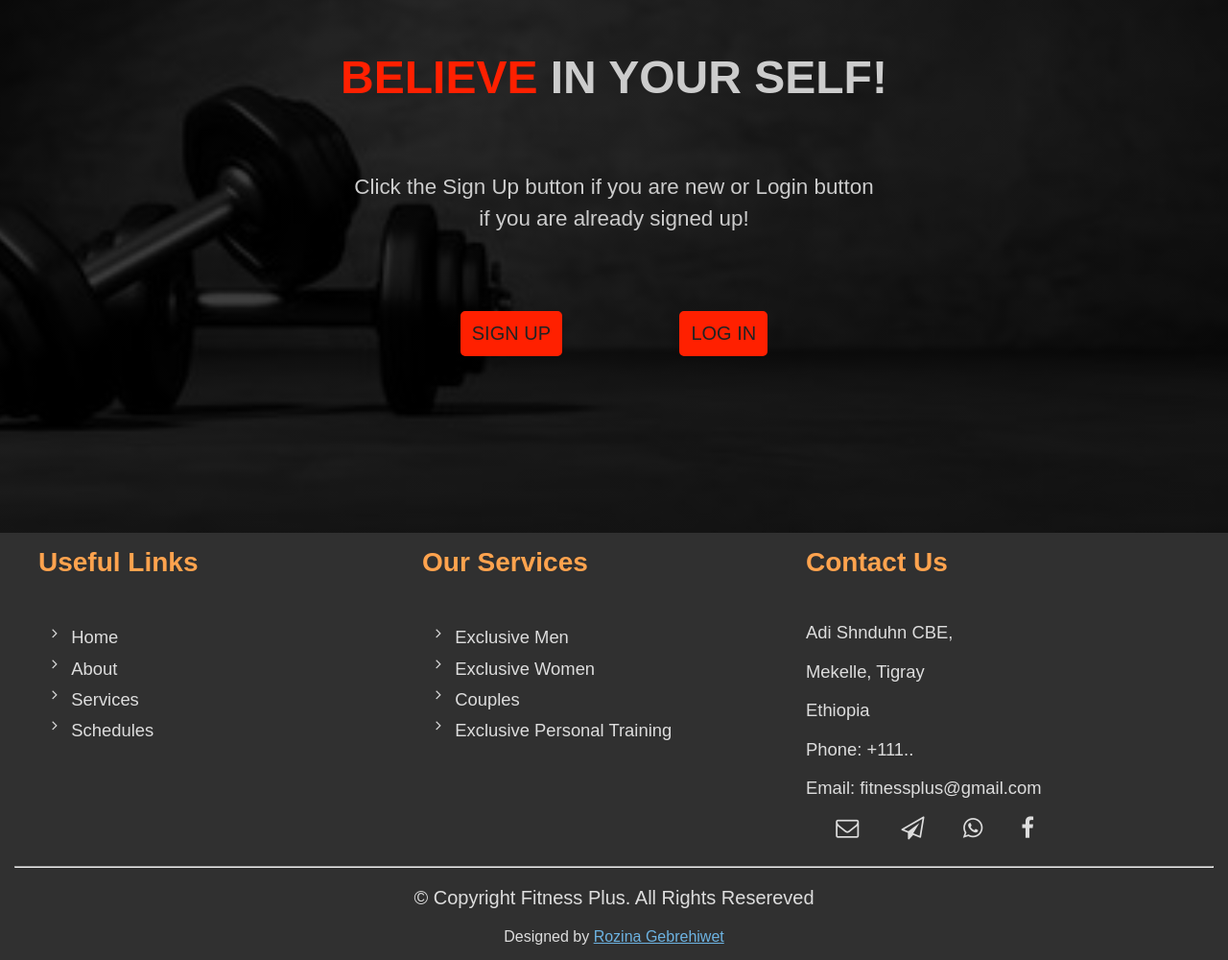
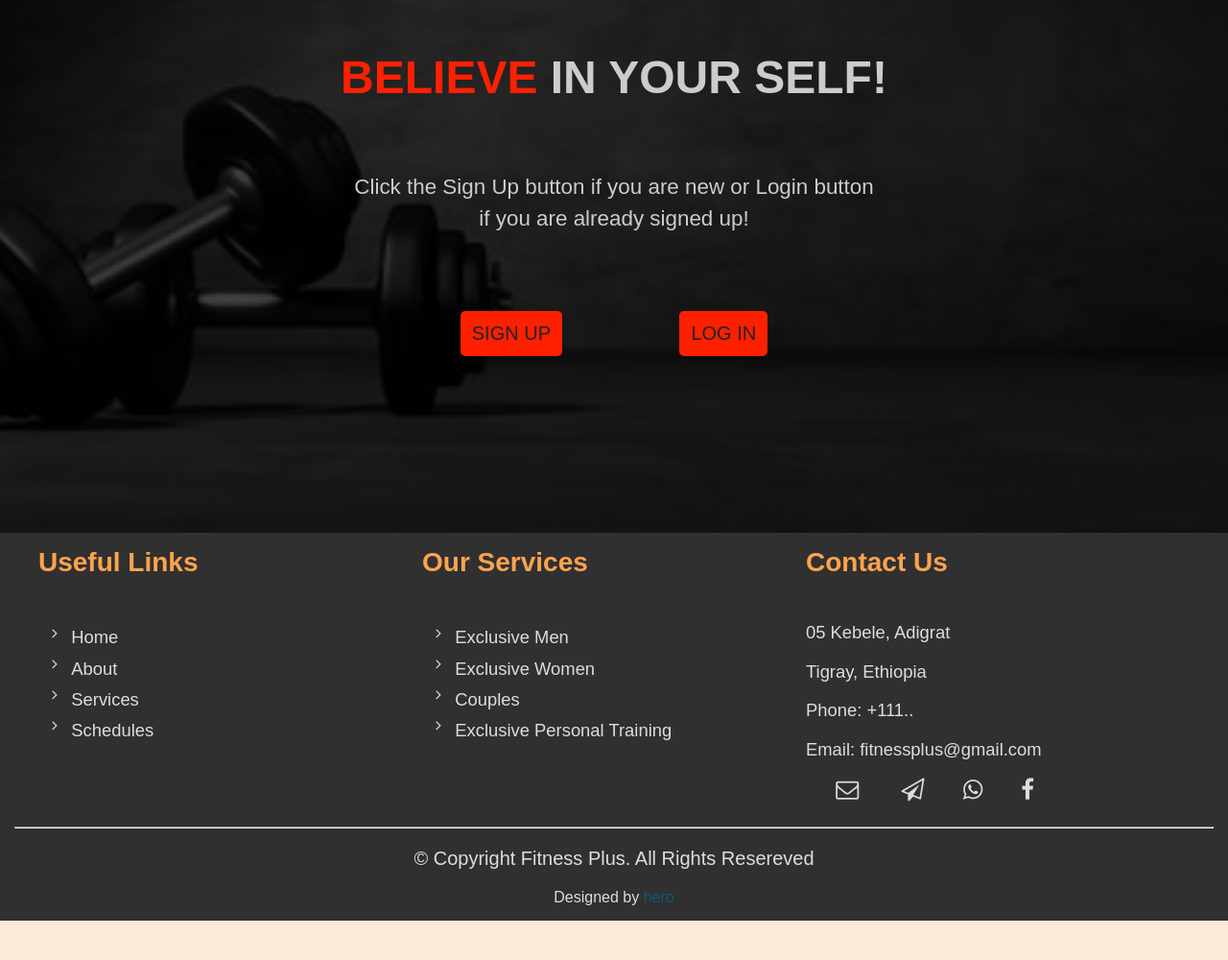
Before and after one commit to Rozinagebrehiwet/Fitness-, a plain HTML site: page Fitness-plus/index.html in a window 1280 px wide. Shown: the part 1917-2917 px from the top of the page at 96% size. After the commit the page ends 2876 px from the top, so only its background shows below. Drawn offline with Linux system fonts and the light colour scheme.

Commit message:
updated the style and the contents

```diff
--- a/Fitness-plus/css/aboutstyle.css
+++ b/Fitness-plus/css/aboutstyle.css
@@ -210,12 +210,13 @@ body {
 #designer {
     font-size: 1rem;
     text-align: center;
-    text-decoration: none;
     color: #ddd;
 }
 
 #designer a {
-    color: #6db3e2;
+    color: #0b5b77;
+    text-decoration: none;
+
 }
 
 #designer>a:hover,
--- a/Fitness-plus/css/homestyle.css
+++ b/Fitness-plus/css/homestyle.css
@@ -290,12 +290,12 @@ h1 span sup sup{
 #designer {
     font-size: 1rem;
     text-align: center;
-    text-decoration: none;
     color: #ddd;
 }
 
 #designer a {
-    color: #6db3e2;
+    color: #0b5b77;
+    text-decoration: none;
 }
 
 #designer>a:hover,
--- a/Fitness-plus/css/indexstyle.css
+++ b/Fitness-plus/css/indexstyle.css
@@ -204,7 +204,7 @@ h1 span {
 .block div {
     padding: 20px;
     color: #333;
-    height: 35%;
+    height: 50%;
 }
 
 @media only screen and (min-width: 768px) {
@@ -326,12 +326,12 @@ h1 span {
 #designer {
     font-size: 1rem;
     text-align: center;
-    text-decoration: none;
     color: #ddd;
 }
 
 #designer a {
-    color: #6db3e2;
+    color: #0b5b77;
+    text-decoration: none;
 }
 
 #designer>a:hover,
--- a/Fitness-plus/css/registrationstyle.css
+++ b/Fitness-plus/css/registrationstyle.css
@@ -257,12 +257,12 @@ button[type="submit"]:hover {
 #designer {
     font-size: 1rem;
     text-align: center;
-    text-decoration: none;
     color: #ddd;
 }
 
 #designer a {
-    color: #6db3e2;
+    color: #0b5b77;
+    text-decoration: none;
 }
 
 #designer>a:hover,
--- a/Fitness-plus/css/schedulestyle.css
+++ b/Fitness-plus/css/schedulestyle.css
@@ -245,12 +245,12 @@ tbody tr:nth-child(even) {
 #designer {
     font-size: 1rem;
     text-align: center;
-    text-decoration: none;
     color: #ddd;
 }
 
 #designer a {
-    color: #6db3e2;
+    color: #0b5b77;
+    text-decoration: none;
 }
 
 #designer>a:hover,
--- a/Fitness-plus/css/servicestyle.css
+++ b/Fitness-plus/css/servicestyle.css
@@ -228,12 +228,12 @@ body {
 #designer {
     font-size: 1rem;
     text-align: center;
-    text-decoration: none;
     color: #ddd;
 }
 
 #designer a {
-    color: #6db3e2;
+    color: #0b5b77;
+    text-decoration: none;
 }
 
 #designer>a:hover,
--- a/Fitness-plus/index.html
+++ b/Fitness-plus/index.html
@@ -112,9 +112,8 @@
             </div>
             <div id="contact-us" class="foot">
                 <h5>Contact Us</h5>
-                <p> Adi Shnduhn CBE,</p>
-                <p> Mekelle, Tigray</p>
-                <p> Ethiopia </p>
+                <p> 05 Kebele, Adigrat</p>
+                <p> Tigray, Ethiopia</p>
                 <p>Phone: <a href="#"> +111..</a></p>
                 <p>Email: <a href="mailto:fitnessplus@gmail.com" target="_blank"> fitnessplus@gmail.com</a></p>
                 &nbsp;&nbsp;&nbsp;&nbsp;&nbsp;&nbsp;
@@ -128,7 +127,7 @@
         </div>
         <hr>
         <div id="copyright">&copy; Copyright Fitness Plus. All Rights Resereved</div>
-        <div id="designer">Designed by <a href="mailto:heroxx09@gmail.com" target="_blank">Rozina Gebrehiwet</a></div>
+        <div id="designer">Designed by <a href="mailto:heroxx09@gmail.com" target="_blank"> hero</a></div>
     </footer>
 
 </body>
```
Also changed, not shown: Fitness-plus/about.html (+3 -4 lines), Fitness-plus/home.html (+3 -4 lines), Fitness-plus/registration.html (+3 -4 lines), Fitness-plus/schedules.html (+3 -4 lines), Fitness-plus/services.html (+3 -4 lines).
